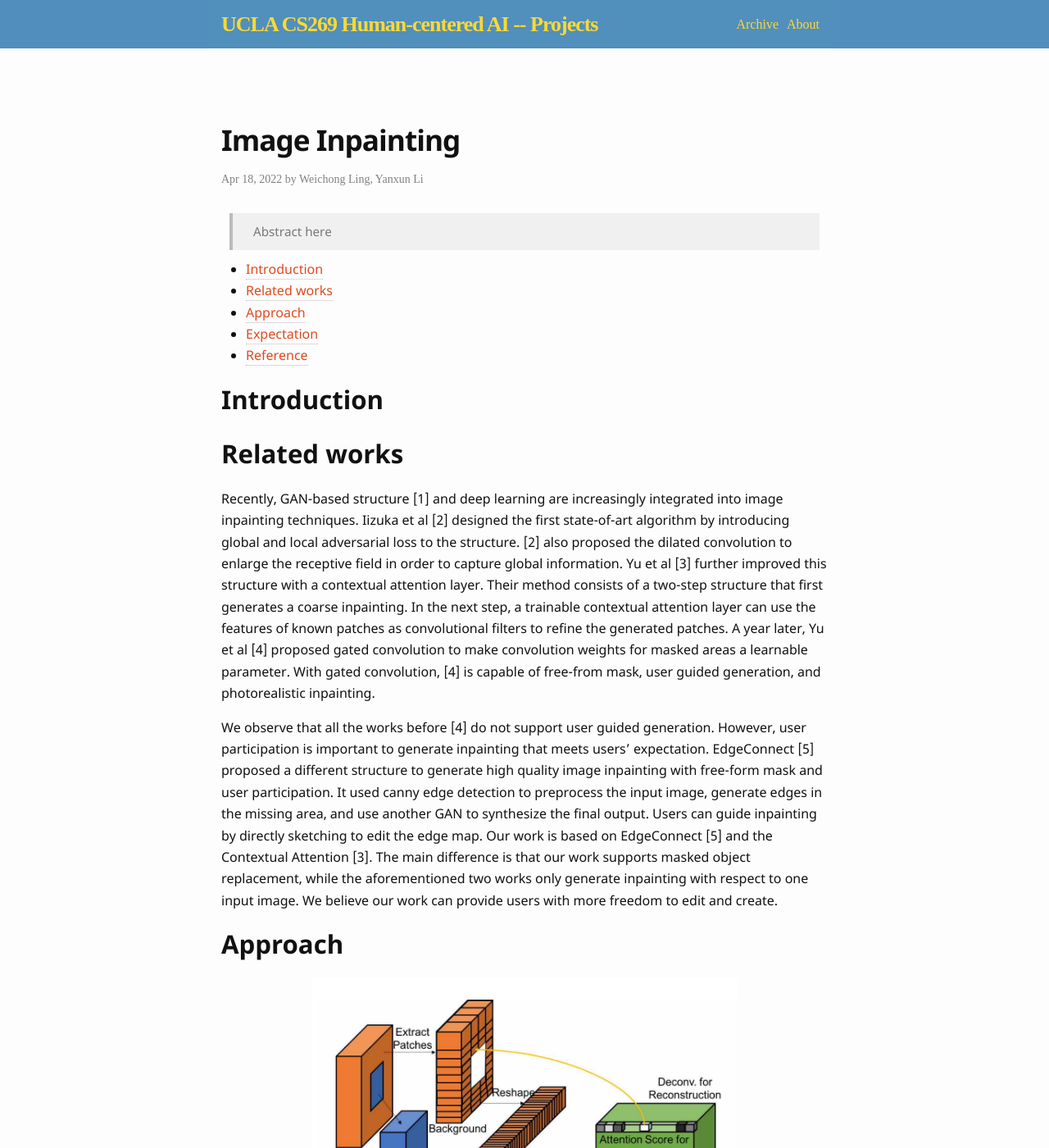
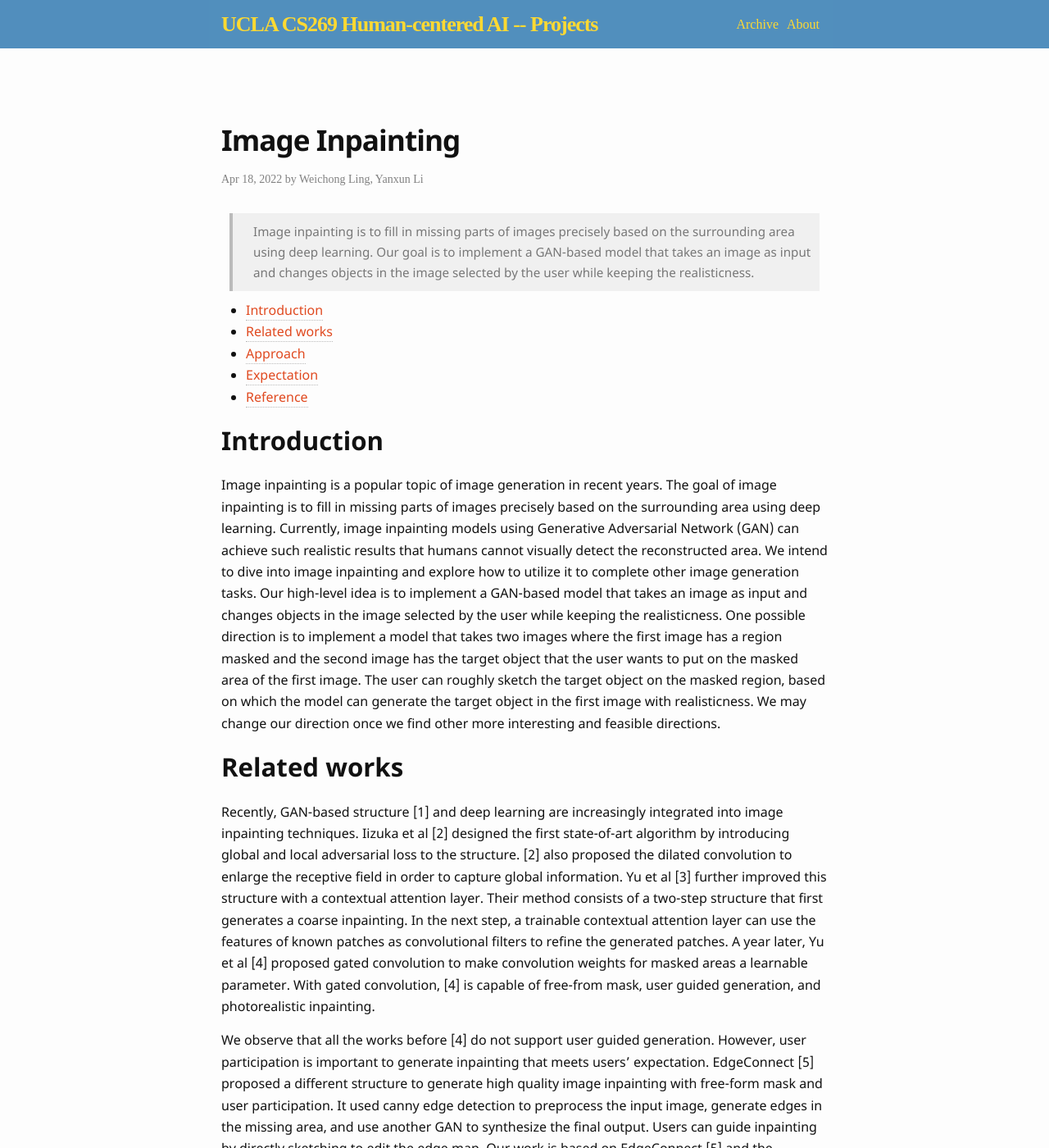
Before and after one commit to UCLAdeepvision/CS269-projects-2022spring, a Jekyll site: the page built from _posts/2022-04-18-team06-image-inpainting.md, in a window 1280 px wide and 1400 px high. Shown: the whole window at 82% size. Built offline with Jekyll 4.4.1, drawn with Linux system fonts in a browser that asks for light colours; some web fonts are replaced; comment, search, counter and statistics services are not loaded.

Commit message:
add introduction

```diff
--- a/_posts/2022-04-18-team06-image-inpainting.md
+++ b/_posts/2022-04-18-team06-image-inpainting.md
@@ -7,7 +7,7 @@ date: 2022-04-18
 ---
 
 
-> Abstract here
+> Image inpainting is to fill in missing parts of images precisely based on the surrounding area using deep learning. Our goal is to implement a GAN-based model that takes an image as input and changes objects in the image selected by the user while keeping the realisticness.
 
 <!--more-->
 {: class="table-of-content"}
@@ -15,7 +15,7 @@ date: 2022-04-18
 {:toc}
 
 ## Introduction
-
+Image inpainting is a popular topic of image generation in recent years. The goal of image inpainting is to fill in missing parts of images precisely based on the surrounding area using deep learning. Currently, image inpainting models using Generative Adversarial Network (GAN) can achieve such realistic results that humans cannot visually detect the reconstructed area. We intend to dive into image inpainting and explore how to utilize it to complete other image generation tasks. Our high-level idea is to implement a GAN-based model that takes an image as input and changes objects in the image selected by the user while keeping the realisticness. One possible direction is to implement a model that takes two images where the first image has a region masked and the second image has the target object that the user wants to put on the masked area of the first image. The user can roughly sketch the target object on the masked region, based on which the model can generate the target object in the first image with realisticness. We may change our direction once we find other more interesting and feasible directions.
 
 ## Related works
 Recently, GAN-based structure [1] and deep learning are increasingly integrated into image inpainting techniques.  Iizuka et al [2] designed the first state-of-art algorithm by introducing global and local adversarial loss to the structure. [2] also proposed the dilated convolution to enlarge the receptive field in order to capture global information. Yu et al [3] further improved this structure with a contextual attention layer. Their method consists of a two-step structure that first generates a coarse inpainting. In the next step, a trainable contextual attention layer can use the features of known patches as convolutional filters to refine the generated patches. A year later, Yu et al [4] proposed gated convolution to make convolution weights for masked areas a learnable parameter. With gated convolution, [4] is capable of free-from mask, user guided generation, and photorealistic inpainting.
```
